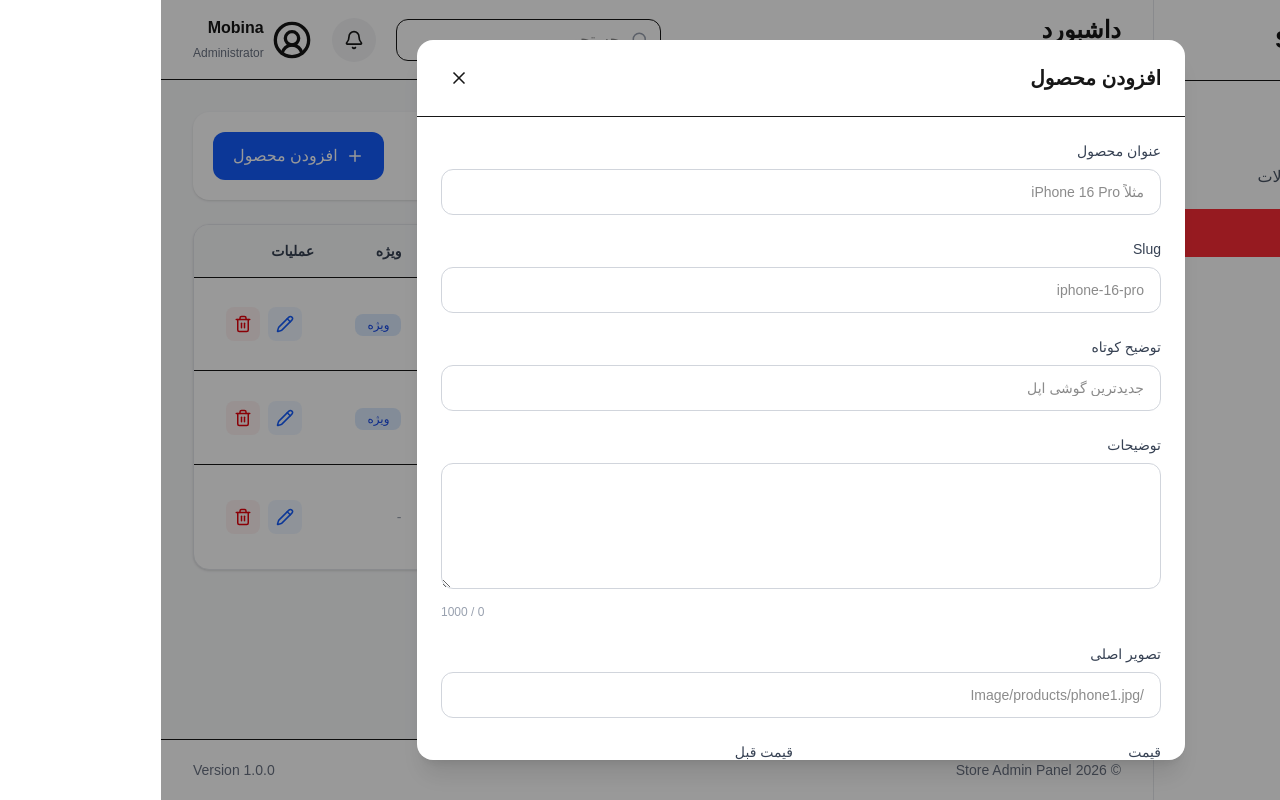
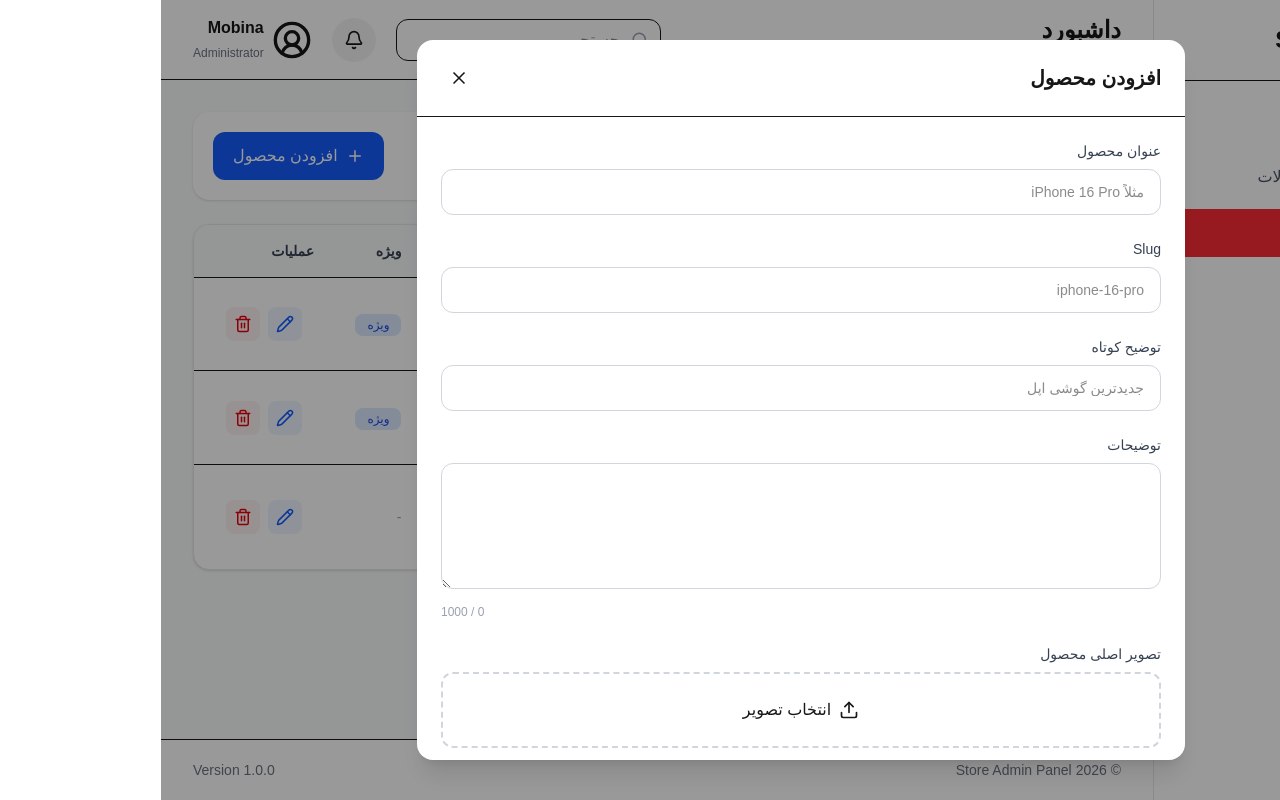
Before and after one commit to MobinaLalani/StoreSiteProject, a Next.js app: page /admin/Products in a window 1280 px wide. Both pictures are taken after a click on the button "افزودن محصول". Built offline with nearby package versions, Linux system fonts and the light colour scheme.

Commit message:
change product file

```diff
--- a/src/features/admin/products/components/ProductForm.tsx
+++ b/src/features/admin/products/components/ProductForm.tsx
@@ -8,10 +8,12 @@ import { zodResolver } from "@hookform/resolvers/zod";
 
 import { Product } from "@/src/types/product";
 import { productSchema } from "../validations/product.schema";
+
 import Input from "@/src/features/admin/shared/ui/Input";
 import Textarea from "@/src/features/admin/shared/ui/Textarea";
 import Button from "@/src/features/admin/shared/ui/Button";
 
+import ImageUpload from "@/src/features/admin/shared/components/ImageUpload";
 
 type ProductFormValues = z.infer<typeof productSchema>;
 
@@ -34,10 +36,21 @@ export default function ProductForm({
 }: ProductFormProps) {
   const {
     register,
+
     handleSubmit,
+
     reset,
+
+    watch,
+
+    setValue,
+
     formState: { errors },
-} = useForm<z.input<typeof productSchema>, unknown, z.output<typeof productSchema>>({
+  } = useForm<
+    z.input<typeof productSchema>,
+    unknown,
+    z.output<typeof productSchema>
+  >({
     resolver: zodResolver(productSchema),
 
     defaultValues: {
@@ -82,6 +95,8 @@ const {
       isFeatured: false,
     },
   });
+
+  const thumbnail = watch("thumbnail");
 
   useEffect(() => {
     reset({
@@ -181,12 +196,22 @@ reset({
         {...register("description")}
       />
 
-      <Input
-        label="تصویر اصلی"
-        placeholder="/Image/products/phone1.jpg"
-        error={errors.thumbnail?.message}
-        {...register("thumbnail")}
+      <div className="space-y-2">
+        <p className="text-sm font-medium text-gray-700">تصویر اصلی محصول</p>
+
+        <ImageUpload
+          value={thumbnail}
+          onChange={(url) => {
+            setValue("thumbnail", url as string, {
+              shouldValidate: true,
+            });
+          }}
         />
+
+        {errors.thumbnail && (
+          <p className="text-sm text-red-500">{errors.thumbnail.message}</p>
+        )}
+      </div>
 
       <div className="grid grid-cols-2 gap-4">
         <Input
```
Lines whose indentation alone changed are shown as unchanged.
